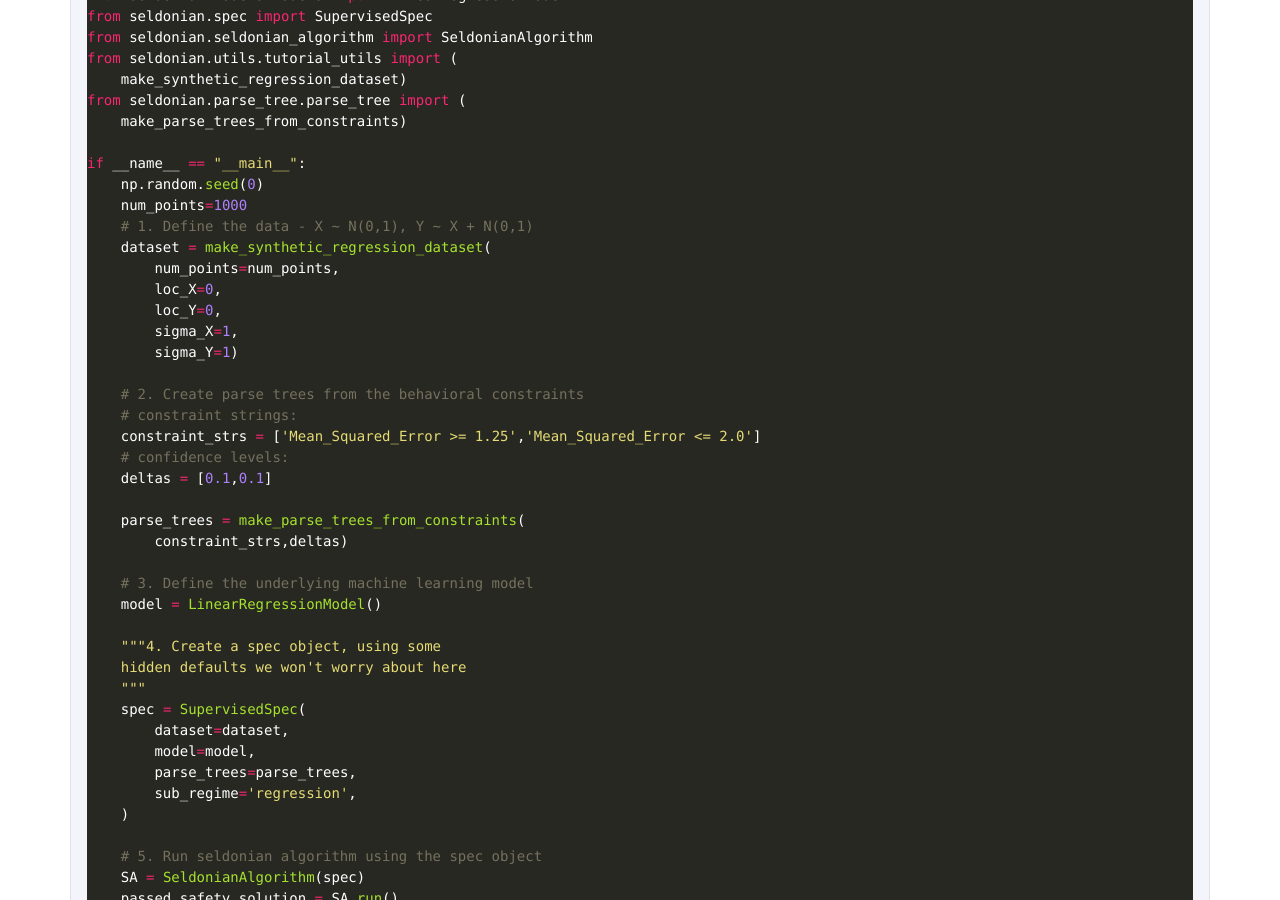
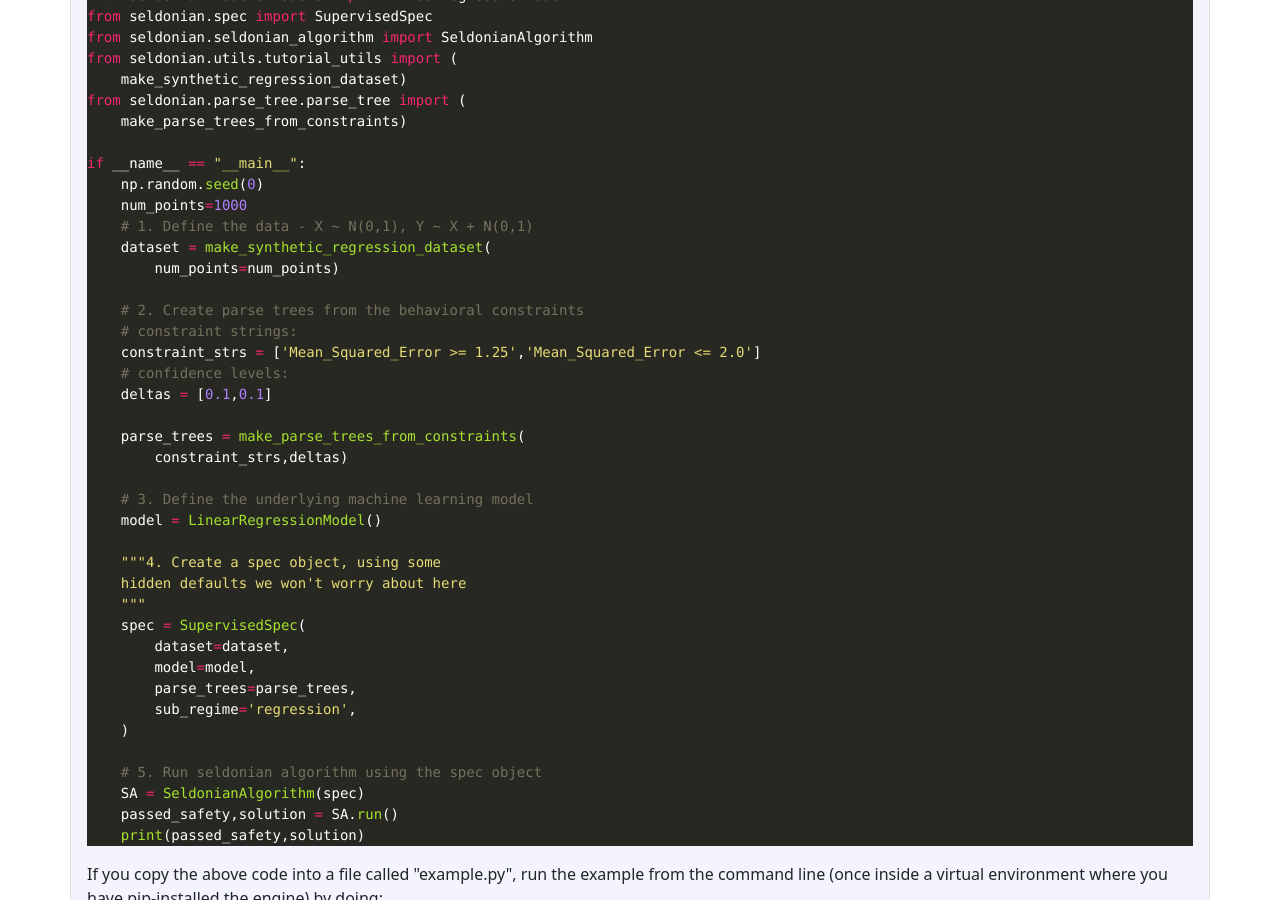
Before and after one commit to seldonian-framework/Tutorials, a Jekyll site: the page built from _tutorials/simple_engine_tutorial.md, in a window 1280 px wide and 900 px high, scrolled down 1494 px. Built offline with Jekyll 4.4.1, drawn with Linux system fonts in a browser that asks for light colours; formulas are drawn with MathJax 3.

Commit message:
simplify function call

```diff
--- a/_tutorials/simple_engine_tutorial.md
+++ b/_tutorials/simple_engine_tutorial.md
@@ -87,11 +87,7 @@ if __name__ == "__main__":
     num_points=1000
     # 1. Define the data - X ~ N(0,1), Y ~ X + N(0,1)
     dataset = make_synthetic_regression_dataset(
-        num_points=num_points,
-        loc_X=0,
-        loc_Y=0,
-        sigma_X=1,
-        sigma_Y=1)
+        num_points=num_points)
 
     # 2. Create parse trees from the behavioral constraints
     # constraint strings:
```
